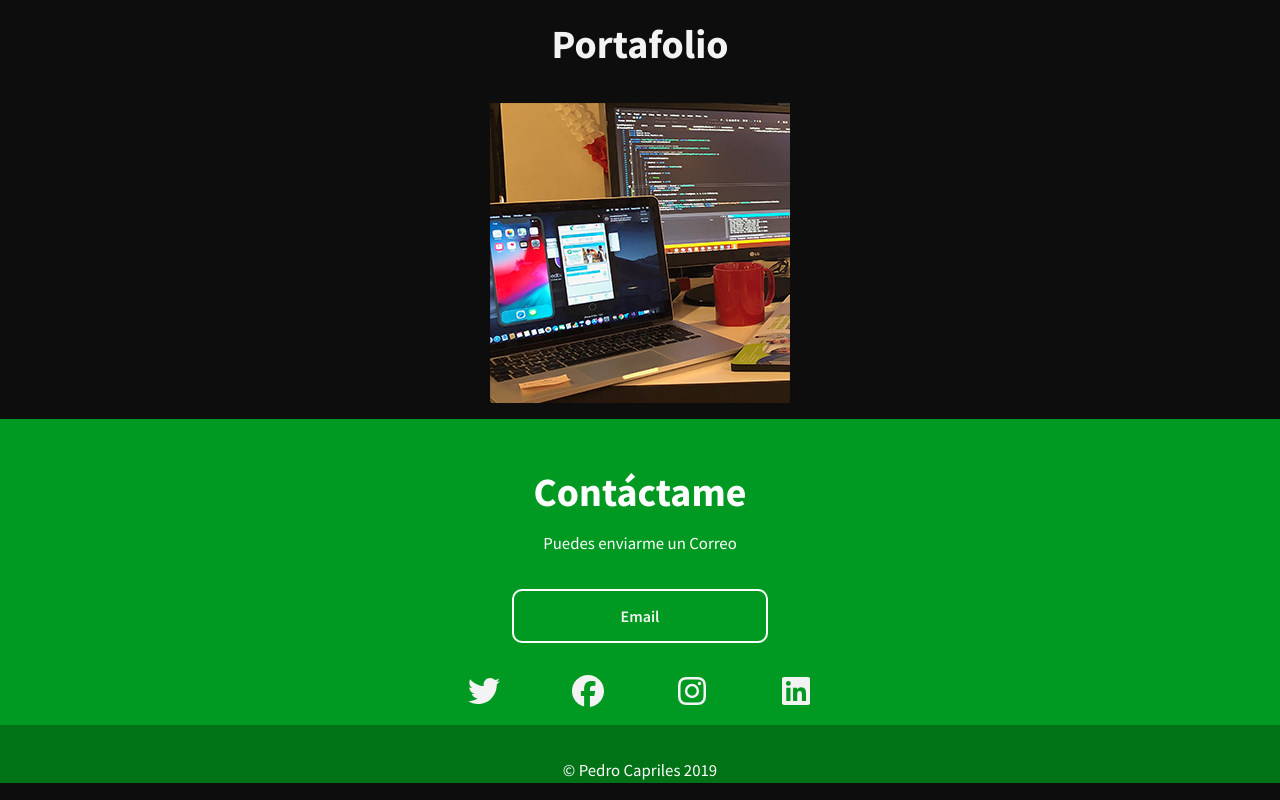
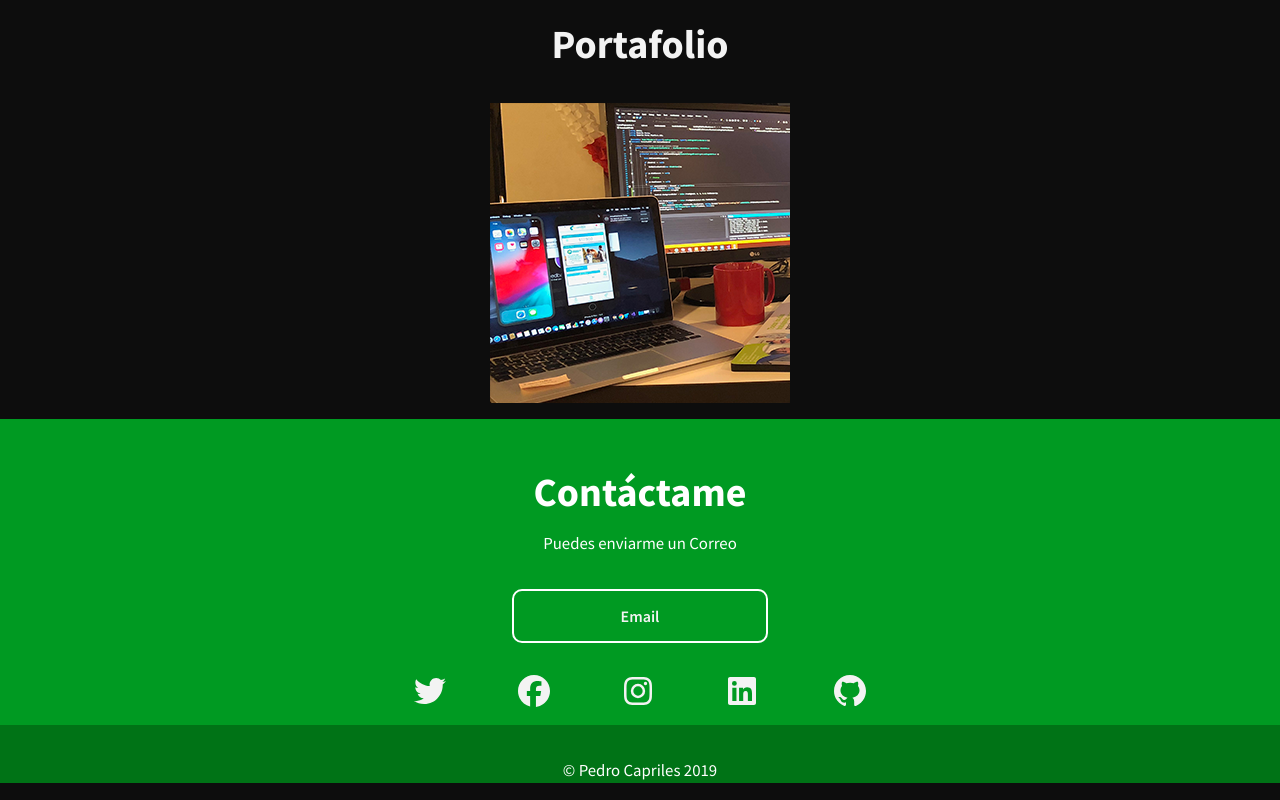
Before and after one commit to zearkiatos/curriculum, a plain HTML site: page index.html in a window 1280 px wide. Shown: the part 1588-2388 px from the top of the page. Drawn offline with Linux system fonts and the light colour scheme.

Commit message:
Adding Logo Github with link account

```diff
--- a/index.html
+++ b/index.html
@@ -135,7 +135,9 @@
         <h2 class="contact">Contáctame</h2>
         <p class="contact">Puedes enviarme un Correo</p><a href="mailto:caprilespe@outlook.com" class="contact-button">Email</a>
         <div class="flex">
-          <div class="social-media"><a href="https://twitter.com/zearkiatos" target="_blank"><i class="fab fa-twitter fa-2x"></i></a><a href="https://www.facebook.com/zearkiatos" target="_blank"><i class="fab fa-facebook fa-2x"></i></a><a href="https://www.instagram.com/zearkiatos/" target="_blank"><i class="fab fa-instagram fa-2x"></i></a><a href="https://www.linkedin.com/in/caprilespe" target="_blank"><i class="fab fa-linkedin fa-2x"></i></a></div>
+          <div class="social-media"><a href="https://twitter.com/zearkiatos" target="_blank"><i class="fab fa-twitter fa-2x"></i></a><a href="https://www.facebook.com/zearkiatos" target="_blank"><i class="fab fa-facebook fa-2x"></i></a><a href="https://www.instagram.com/zearkiatos/" target="_blank"><i class="fab fa-instagram fa-2x"></i></a><a href="https://www.linkedin.com/in/caprilespe" target="_blank"><i class="fab fa-linkedin fa-2x"></i></a>
+            <a href="https://github.com/zearkiatos" target="_blank"><i class="fab fa-github fa-2x"></i></a>
+          </div>
         </div>
       </div>
     </section>
```
